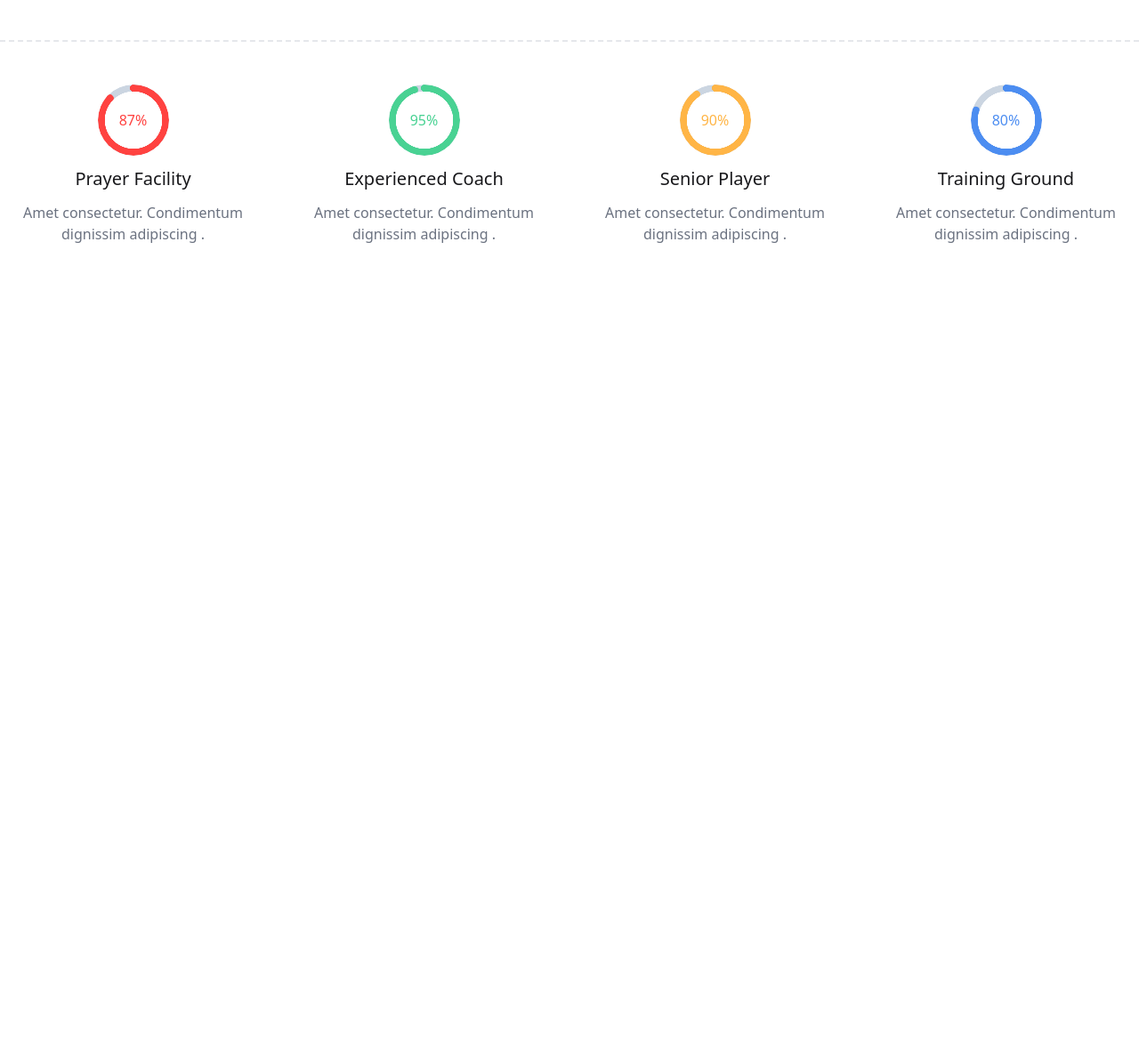
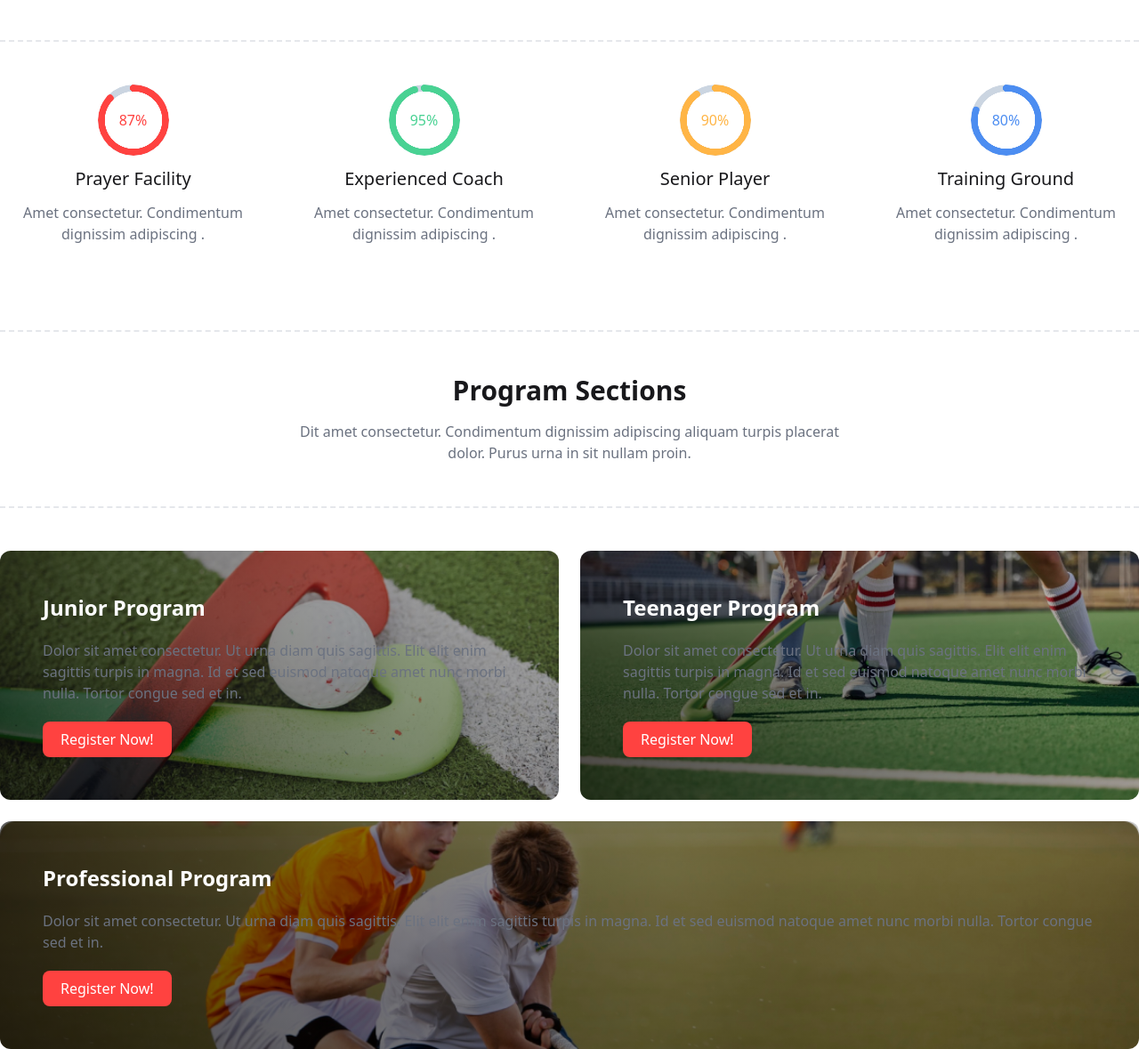
Before and after one commit to Shafkatahmad/B9A3-Hockeys, a plain HTML site: page index.html in a window 1280 px wide. Shown: the part 905-2084 px from the top of the page at 89% size. Before the commit the page ends 1180 px from the top, so only its background shows below. Drawn offline with nearby package versions, Linux system fonts and the light colour scheme.

Commit message:
program section

```diff
--- a/index.html
+++ b/index.html
@@ -4,6 +4,7 @@
     <meta charset="UTF-8" />
     <meta name="viewport" content="width=device-width, initial-scale=1.0" />
     <title>Hockey</title>
+    <link rel="stylesheet" href="./styles/index.css" />
     <!-- google font  -->
     <link rel="preconnect" href="https://fonts.googleapis.com" />
     <link rel="preconnect" href="https://fonts.gstatic.com" crossorigin />
@@ -284,6 +285,55 @@
           </div>
         </div>
       </section>
+      <!-- program section -->
+      <section class="mt-24">
+        <div class="border-y-[2px] border-dashed space-y-4 py-12 text-center">
+          <h3 class="text-3xl font-bold">Program Sections</h3>
+          <p class="text-gray-500 lg:w-1/2 mx-auto">
+            Dit amet consectetur. Condimentum dignissim adipiscing aliquam
+            turpis placerat dolor. Purus urna in sit nullam proin.
+          </p>
+        </div>
+        <div class="mt-12 grid grid-cols-1 lg:grid-cols-2 gap-6">
+          <div class="w-full space-y-5 junior-program p-12 text-white">
+            <h5 class="text-2xl font-bold">Junior Program</h5>
+            <p class="text-gray-500">
+              Dolor sit amet consectetur. Ut urna diam quis sagittis. Elit elit
+              enim sagittis turpis in magna. Id et sed euismod natoque amet nunc
+              morbi nulla. Tortor congue sed et in.
+            </p>
+            <button class="bg-[#FF4240] text-white py-2 px-5 rounded-lg">
+              Register Now!
+            </button>
+          </div>
+          <div class="w-full">
+            <div class="w-full space-y-5 teenager-program p-12 text-white">
+              <h5 class="text-2xl font-bold">Teenager Program</h5>
+              <p class="text-gray-500">
+                Dolor sit amet consectetur. Ut urna diam quis sagittis. Elit
+                elit enim sagittis turpis in magna. Id et sed euismod natoque
+                amet nunc morbi nulla. Tortor congue sed et in.
+              </p>
+              <button class="bg-[#FF4240] text-white py-2 px-5 rounded-lg">
+                Register Now!
+              </button>
+            </div>
+          </div>
+          <div class="w-full lg:col-span-2">
+            <div class="w-full space-y-5 professional-program p-12 text-white">
+              <h5 class="text-2xl font-bold">Professional Program</h5>
+              <p class="text-gray-500">
+                Dolor sit amet consectetur. Ut urna diam quis sagittis. Elit
+                elit enim sagittis turpis in magna. Id et sed euismod natoque
+                amet nunc morbi nulla. Tortor congue sed et in.
+              </p>
+              <button class="bg-[#FF4240] text-white py-2 px-5 rounded-lg">
+                Register Now!
+              </button>
+            </div>
+          </div>
+        </div>
+      </section>
     </main>
     <footer></footer>
   </body>
--- /dev/null
+++ b/styles/index.css
@@ -0,0 +1,21 @@
+.junior-program {
+  background-image: linear-gradient(45deg, rgba(0, 0, 0, 0.7), rgba(0, 0, 0, 0.2)), url(../Images/2.png);
+  background-repeat: no-repeat;
+  background-size: cover;
+  background-position: center;
+  border-radius: 12px;
+}
+.teenager-program {
+  background-image: linear-gradient(45deg, rgba(0, 0, 0, 0.7), rgba(0, 0, 0, 0.2)), url(../Images/3.png);
+  background-repeat: no-repeat;
+  background-size: cover;
+  background-position: center;
+  border-radius: 12px;
+}
+.professional-program {
+  background-image: linear-gradient(45deg, rgba(0, 0, 0, 0.7), rgba(0, 0, 0, 0.2)), url(../Images/4.png);
+  background-repeat: no-repeat;
+  background-size: cover;
+  background-position: top;
+  border-radius: 12px;
+}
```
